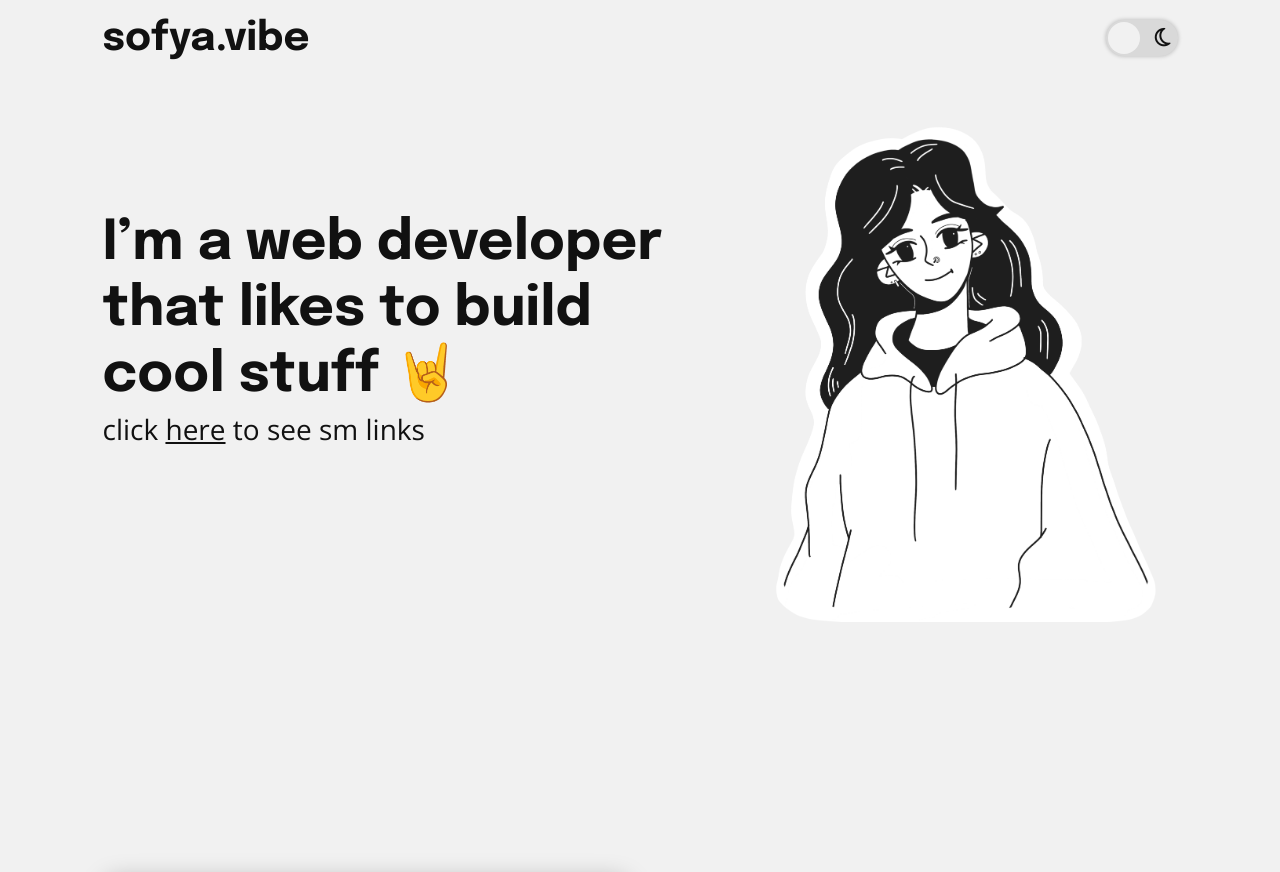
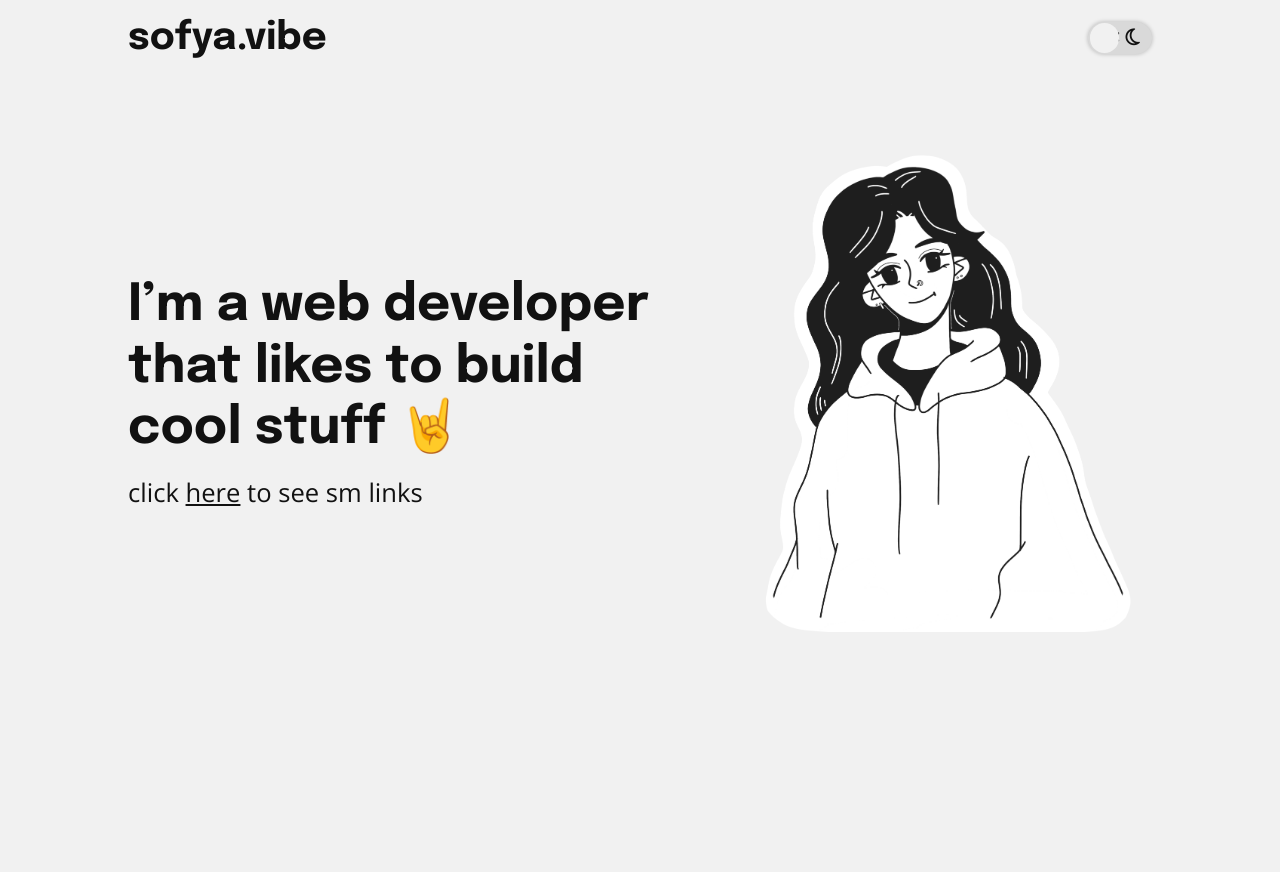
Before and after one commit to sonyavibe/portfolio-website, a plain HTML site: page index.html in a window 1280 px wide. Shown: the part 20-892 px from the top of the page. Drawn offline with nearby package versions, Linux system fonts and the light colour scheme.

Commit message:
Update index.css

```diff
--- a/index.css
+++ b/index.css
@@ -43,7 +43,7 @@ body {
   font-family: 'Open Sans';
   font-style: normal;
   font-weight: 400;
-  font-size: 28px;
+  font-size: 2vw;
   line-height: 120.5%;
   transition: 0.2s ease-in 100ms;
 }
@@ -58,20 +58,24 @@ body.dark {
   --form-text: #d9d9d9;
 }
 
+.img {
+  display: flex;
+  flex-shrink: 3;
+}
 
 
 .label {
   display:flex;
-  width: 72px;
-  height: 36px;
+  width: 5vw;
+  height: 2.5vw;
   border-radius: 18px;
   background-color: #D9D9D9;
   box-shadow: 0px 0px 4px rgba(0, 0, 0, 0.25);
 
   align-items: center;
-  justify-content: space-between;
-  padding: 7px;
-  padding-left: 10px;
+  justify-content: space-around;
+  padding: 0.7vw;
+
   position: relative;
 }
 
@@ -81,8 +85,8 @@ body.dark {
 }
 
 .ball {
-  width: 32px;
-  height: 32px;
+  width: 2.3vw;
+  height: 2.3vw;
   left: 2px;
   border-radius: 50%;
   background-color: #F1F1F1;
@@ -91,7 +95,7 @@ body.dark {
 }
 
 .checkbox:checked + .label .ball {
-  transform: translateX(36px);
+  transform: translateX(2.3vw);
 }
 
 i {
@@ -102,19 +106,19 @@ i {
   display: flex;
   align-items: center;
   justify-content: space-between;
-  width: 1075px;
+  max-width: 1075px;
   height: 36px;
   margin-top: 40px;
   margin-bottom: 76px;
-  margin-left: auto;
-  margin-right: auto;
+  margin-left: 10vw;
+  margin-right: 10vw;
 }
 
 h3 {
   font-family: 'Epilogue';
 font-style: normal;
 font-weight: 700;
-font-size: 40px;
+font-size: 3vw;
 line-height: 41px;
 }
 
@@ -127,29 +131,31 @@ h1 {
 font-family: 'Epilogue';
 font-style: normal;
 font-weight: 700;
-font-size: 55px;
+font-size: 4vw;
 line-height: 120.5%;
 
-width: 609.45px;
+width: 45vw;
 height: 179px;
+
+}
+
+.heading {
+  display: flex;
+  flex-direction: column;
+  height: 17vmax;
 }
 
 .main {
+
   display: flex;
   align-items: center;
-  justify-content: space-between;
-  width: 1075px;
-  height: 467px;
-  margin-left: auto;
-  margin-right: auto;
+  justify-content: space-around;
+  flex: 1 1 1075px;
+  max-width: 1075px;
+  height: auto;
+  margin-left: 10vw;
+  margin-right: 10vw;
   margin-bottom: 200px;
-}
-
-
-.subtext {
-width: 415.8px;
-height: 108px;
-margin-top: 32px;
 }
 
 .subtext1 {
@@ -159,9 +165,8 @@ height: 108px;}
 p, .subtext {font-family: 'Open Sans';
 font-style: normal;
 font-weight: 400;
-font-size: 28px;
+font-size: 2vw;
 line-height: 120.5%;
-
 margin-top: 23px;
 }
 
@@ -169,7 +174,7 @@ a {
   font-family: 'Open Sans';
   font-style: normal;
   font-weight: 400;
-  font-size: 28px;
+  font-size: 2vw;
   line-height: 120.5%;
   color: var(--primary-text);
   transition: color 0.2s ease-in 100ms;
@@ -183,7 +188,7 @@ h2 {
 font-family: 'Epilogue';
 font-style: normal;
 font-weight: 500;
-font-size: 40px;
+font-size: 3vw;
 line-height: 120.5%;
 
 }
@@ -192,16 +197,17 @@ line-height: 120.5%;
   display: flex;
   align-items: center;
   justify-content: space-between;
-  width: 1075px;
+  flex: 1 1 1075px;
+  max-width: 1075px;
   height: 467px;
-  margin-left: auto;
-  margin-right: auto;
+  margin-left: 10vw;
+  margin-right: 10vw;
 }
 
 
 .pc {
-  width: 527px;
-  height: 316px;
+  max-width 527px;
+  max-height: 316px;
   box-shadow: 0px 4px 24px rgba(0, 0, 0, 0.25);
   border-radius: 15px;
   background: #D9D9D9;
@@ -280,10 +286,10 @@ line-height: 120.5%;
 }
 
 .about-me, .lwt {
-  width: 1075px;
+  max-width: 1075px;
   align-items: center;
-  margin-left: auto;
-  margin-right: auto;
+  margin-left: 10vw;
+  margin-right: 10vw;
   margin-top: 200px;
 }
 
```
